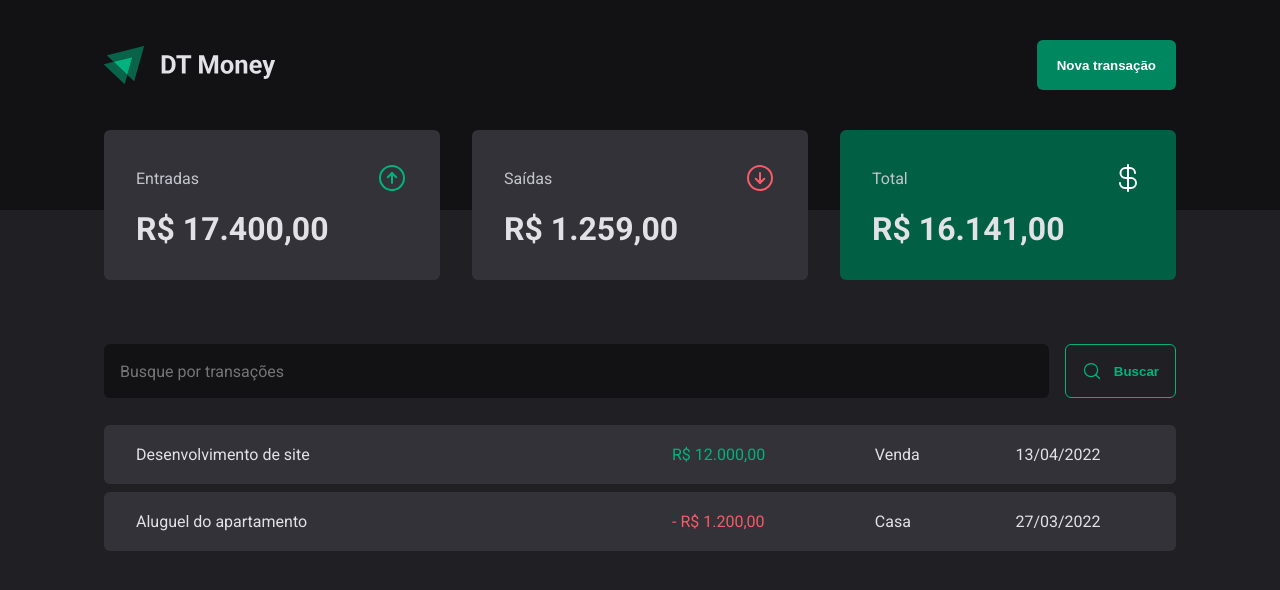
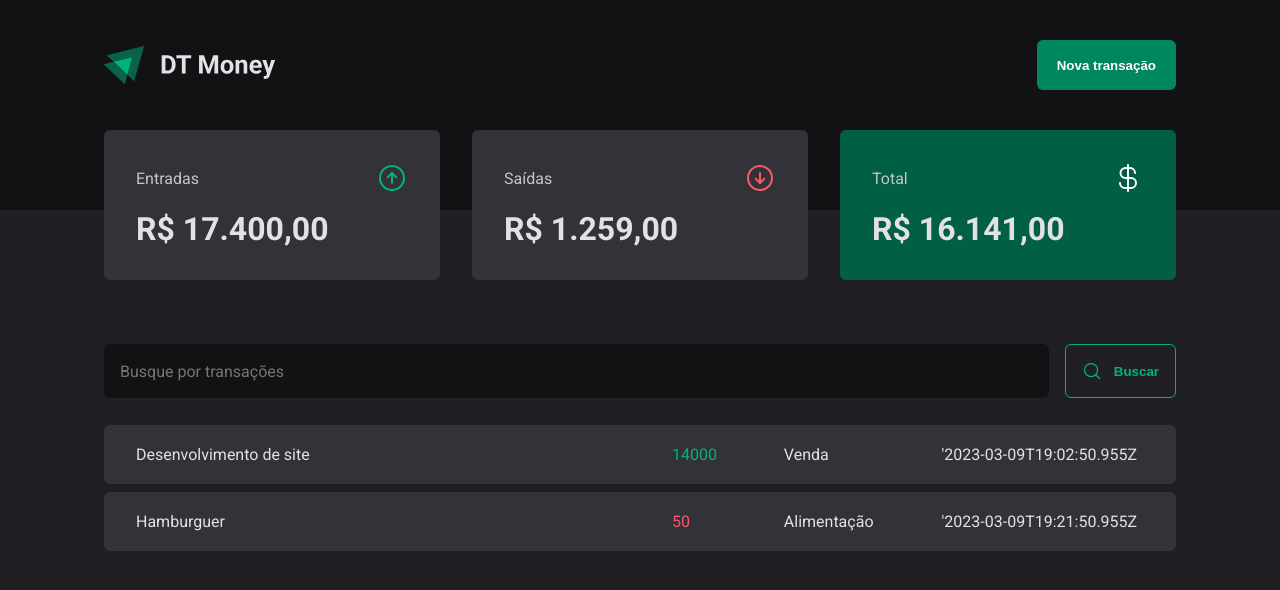
Before and after one commit to marlisonmourao/dt-money, a React (Vite) app: page / in a window 1280 px wide. Shown: the top 590 px of the page. Built offline with nearby package versions, Linux system fonts and the light colour scheme; data requests are answered from the project's data file.

Commit message:
bringing data from api to table

```diff
--- a/package.json
+++ b/package.json
@@ -6,7 +6,7 @@
   "scripts": {
     "dev": "vite",
     "build": "tsc && vite build",
-    "preview": "vite preview"
+    "api": "json-server server.json -w -d 500"
   },
   "dependencies": {
     "@radix-ui/react-dialog": "^1.0.3",
@@ -21,6 +21,7 @@
     "@types/react-dom": "^18.0.10",
     "@types/styled-components": "^5.1.26",
     "@vitejs/plugin-react": "^3.1.0",
+    "json-server": "^0.17.2",
     "typescript": "^4.9.3",
     "vite": "^4.1.0"
   }
--- /dev/null
+++ b/server.json
@@ -0,0 +1,20 @@
+{
+  "transactions": [
+    {
+      "id": 1,
+      "description": "Desenvolvimento de site",
+      "type": "income",
+      "category": "Venda",
+      "price": 14000,
+      "createdAt": "'2023-03-09T19:02:50.955Z"
+    },
+    {
+      "id": 2,
+      "description": "Hamburguer",
+      "type": "outcome",
+      "category": "Alimentação",
+      "price": 50,
+      "createdAt": "'2023-03-09T19:21:50.955Z"
+    }
+  ]
+}
--- a/src/pages/Transactions/index.tsx
+++ b/src/pages/Transactions/index.tsx
@@ -1,10 +1,33 @@
+import { useEffect, useState } from "react";
 import { Header } from "../../components/Header";
 import { Summary } from "../../components/Summary";
 import { SearchForm } from "./components/SearchForm";
 
 import { PriceHighlight, TransactionsTable, TrasactionsContainer } from './styles'
 
+interface Transaction {
+  id: number;
+  description: string;
+  type: 'income' | 'outcome',
+  price: number;
+  category: string;
+  createdAt: string;
+}
+
 export function Transactions() {
+  const [transactions, setTransactions] = useState<Transaction[]>([]);
+
+  async function loadTransactions() {
+    const response = await fetch("http://localhost:3000/transactions")
+    const data = await response.json()
+
+    setTransactions(data)
+  }
+
+  useEffect(() => {
+    loadTransactions()
+  }, [])
+
   return (
     <div>
       <Header />
@@ -15,23 +38,16 @@
 
         <TransactionsTable>
           <tbody>
-            <tr>
-              <td width="50%">Desenvolvimento de site</td>
-              <td>
-                <PriceHighlight variant="income">R$ 12.000,00</PriceHighlight>
-              </td>
-              <td>Venda</td>
-              <td>13/04/2022</td>
-            </tr>
-
-            <tr>
-              <td width="50%">Aluguel do apartamento</td>
-              <td>
-                <PriceHighlight variant="outcome">- R$ 1.200,00</PriceHighlight>
-              </td>
-              <td>Casa</td>
-              <td>27/03/2022</td>
-            </tr>
+            {transactions.map((transaction) => (
+              <tr key={transaction.id}>
+                <td width="50%">{transaction.description}</td>
+                <td>
+                  <PriceHighlight variant={transaction.type}>{transaction.price}</PriceHighlight>
+                </td>
+                <td>{transaction.category}</td>
+                <td>{transaction.createdAt}</td>
+              </tr>
+            ))}
           </tbody>
         </TransactionsTable>
       </TrasactionsContainer>
```
Also changed, not shown: 1 other file (tests, documents, lock files or other folders).
